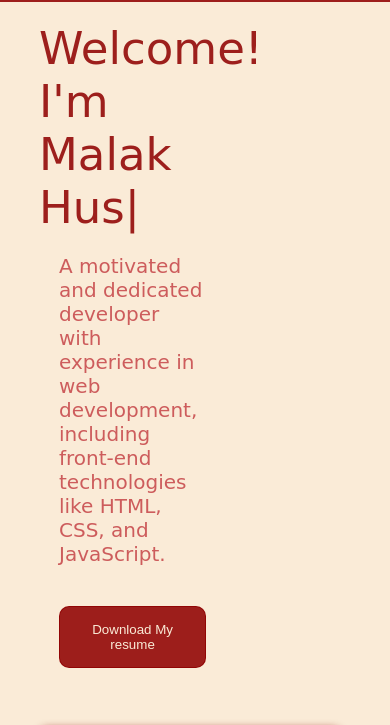
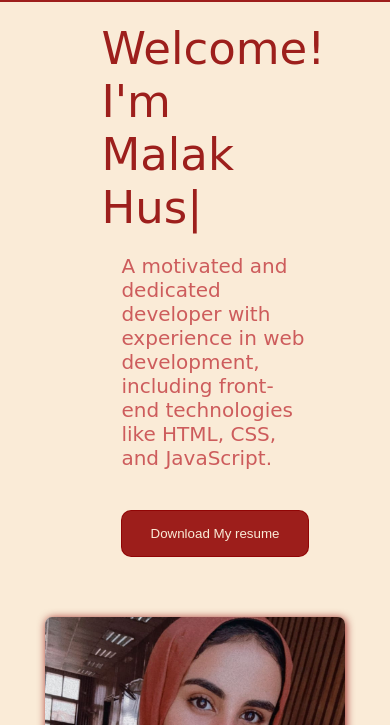
Before and after one commit to malakhusseinnn/MyProtofolio, a plain HTML site: page index.html in a window 390 px wide. Shown: the part 88-813 px from the top of the page. Drawn offline with Linux system fonts and the light colour scheme; a web font is replaced by a local one.

Commit message:
Media Query

```diff
--- a/style.css
+++ b/style.css
@@ -375,5 +375,14 @@ header ul li a{
 @media (max-width:432px) {
     .home{
         margin-bottom: 40%;
+        display: flex;
+        flex-direction: column;
+        justify-content: center;
+        align-items: center;
     }
+    .brief , .cv{
+        width: 100%;
+    }
+
+
 }
```
